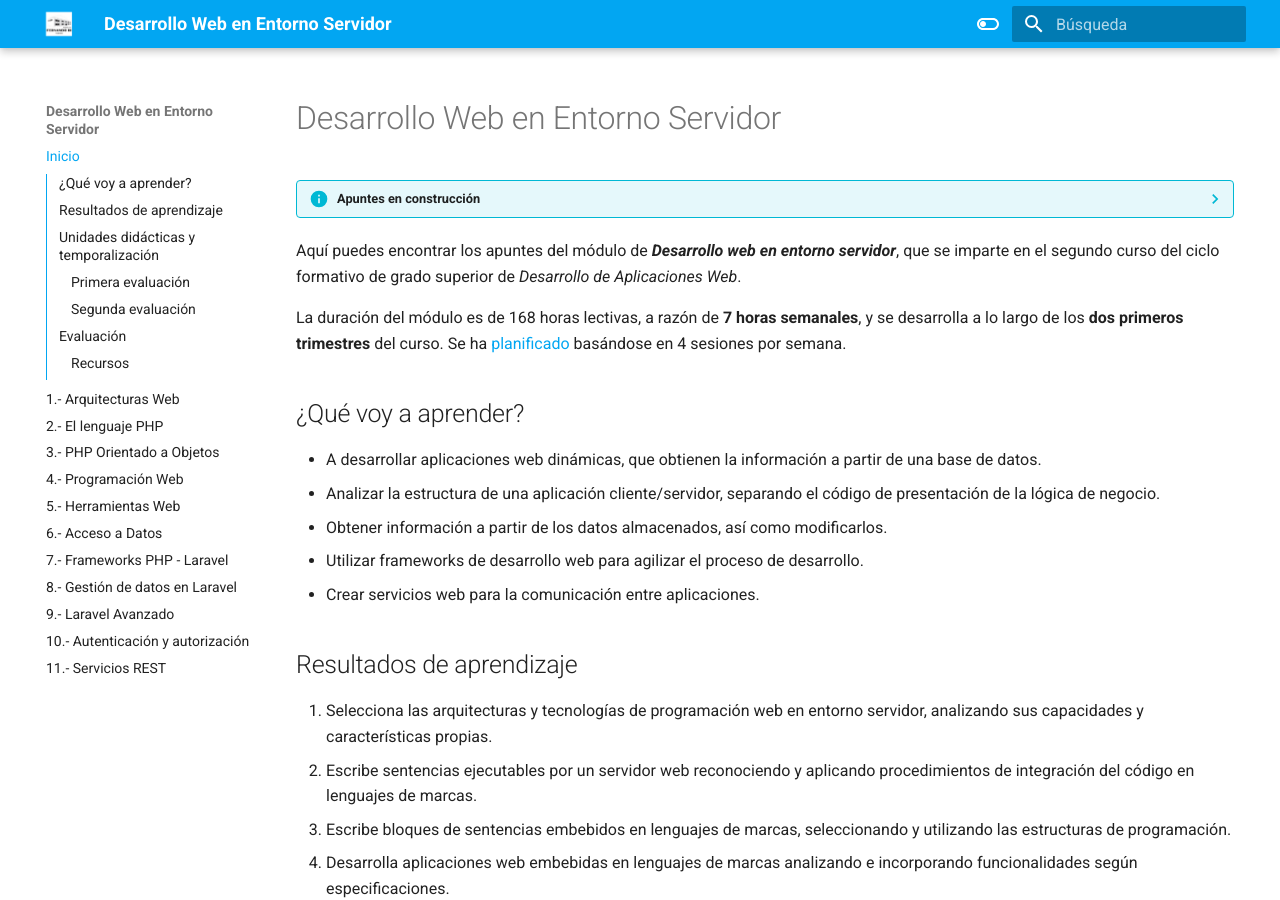
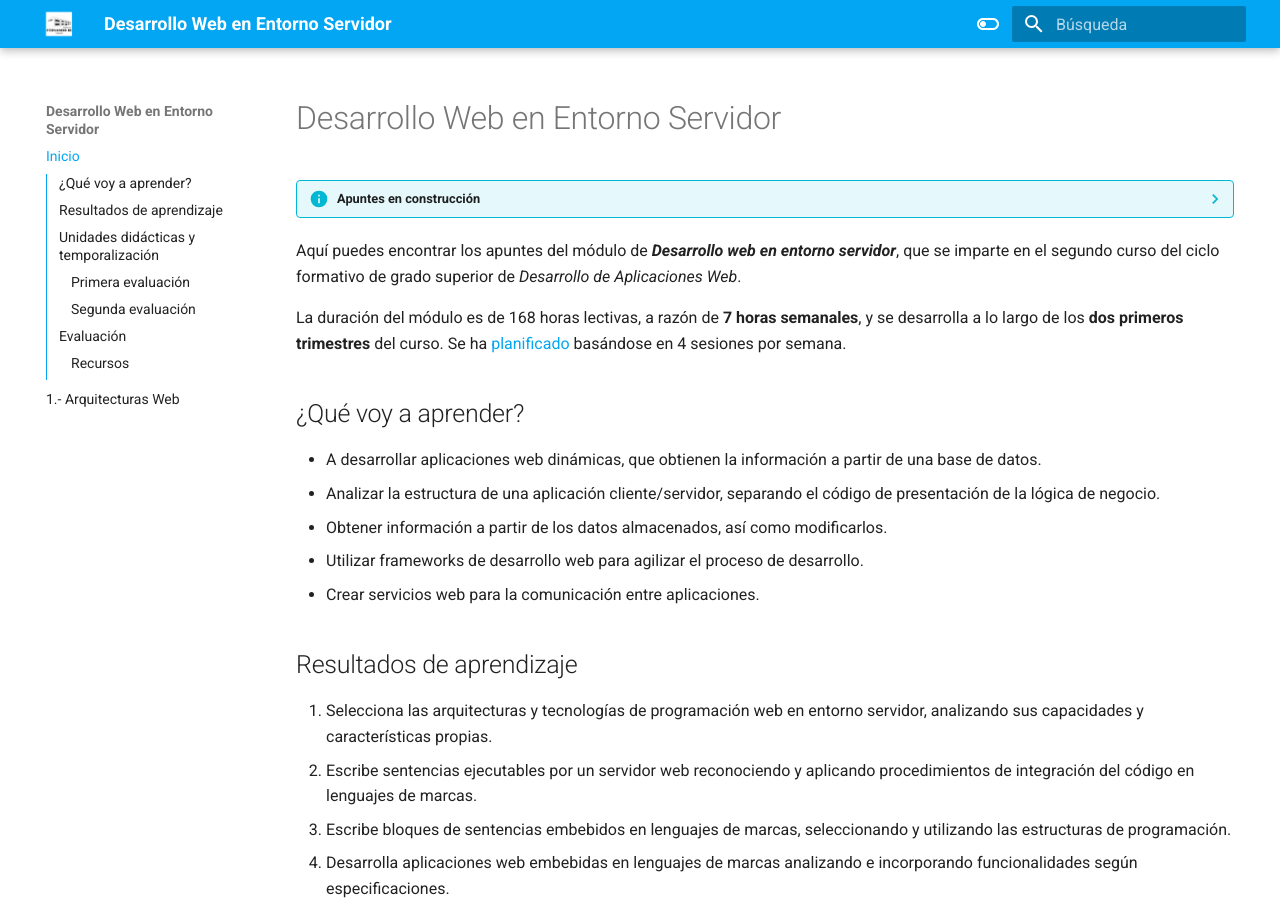
Before and after one commit to elblo/dwes2526, an MkDocs documentation site: the page built from docs/index.md, in a window 1280 px wide and 900 px high. Built offline with MkDocs 1.6.1 and Material for MkDocs 9.7.7, drawn with Linux system fonts in a browser that asks for light colours.

Commit message:
Ocultados temas menos el 1

```diff
--- a/mkdocs.yml
+++ b/mkdocs.yml
@@ -5,16 +5,16 @@ use_directory_urls: false
 nav:
   - "Inicio": "index.md"
   - "1.- Arquitecturas Web": "01arquitecturas.md"
-  - "2.- El lenguaje PHP": "02php.md"
-  - "3.- PHP Orientado a Objetos": "03phpoo.md"
-  - "4.- Programación Web": "04web.md"
-  - "5.- Herramientas Web": "05herramientas.md"
-  - "6.- Acceso a Datos": "06accesoDatos.md"
-  - "7.- Frameworks PHP - Laravel": "07frameworks.md"
-  - "8.- Gestión de datos en Laravel": "08laravelDatos.md"
-  - "9.- Laravel Avanzado": "09laravelAvanzado.md"
-  - "10.- Autenticación y autorización": "10laravelAutenticacion.md"
-  - "11.- Servicios REST": "11laravelAPI.md"
+  #- "2.- El lenguaje PHP": "02php.md"
+  #- "3.- PHP Orientado a Objetos": "03phpoo.md"
+  #- "4.- Programación Web": "04web.md"
+  #- "5.- Herramientas Web": "05herramientas.md"
+  #- "6.- Acceso a Datos": "06accesoDatos.md"
+  #- "7.- Frameworks PHP - Laravel": "07frameworks.md"
+  #- "8.- Gestión de datos en Laravel": "08laravelDatos.md"
+  #- "9.- Laravel Avanzado": "09laravelAvanzado.md"
+  #- "10.- Autenticación y autorización": "10laravelAutenticacion.md"
+  #- "11.- Servicios REST": "11laravelAPI.md"
   #- "Actividades resueltas": # Importante al ser categoría, NO enlazar a ningún md
   #  - "Tema 8": "08actividadesResueltas.md"
   #  - "Tema 9": "09actividadesResueltas.md"
```
